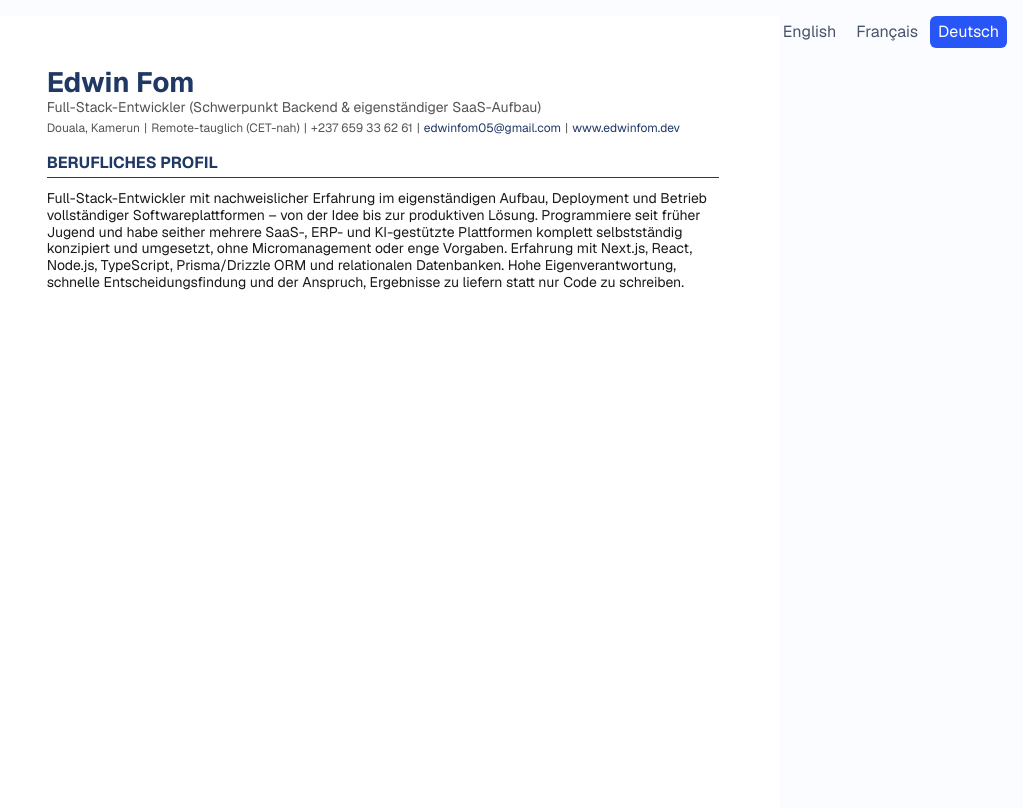
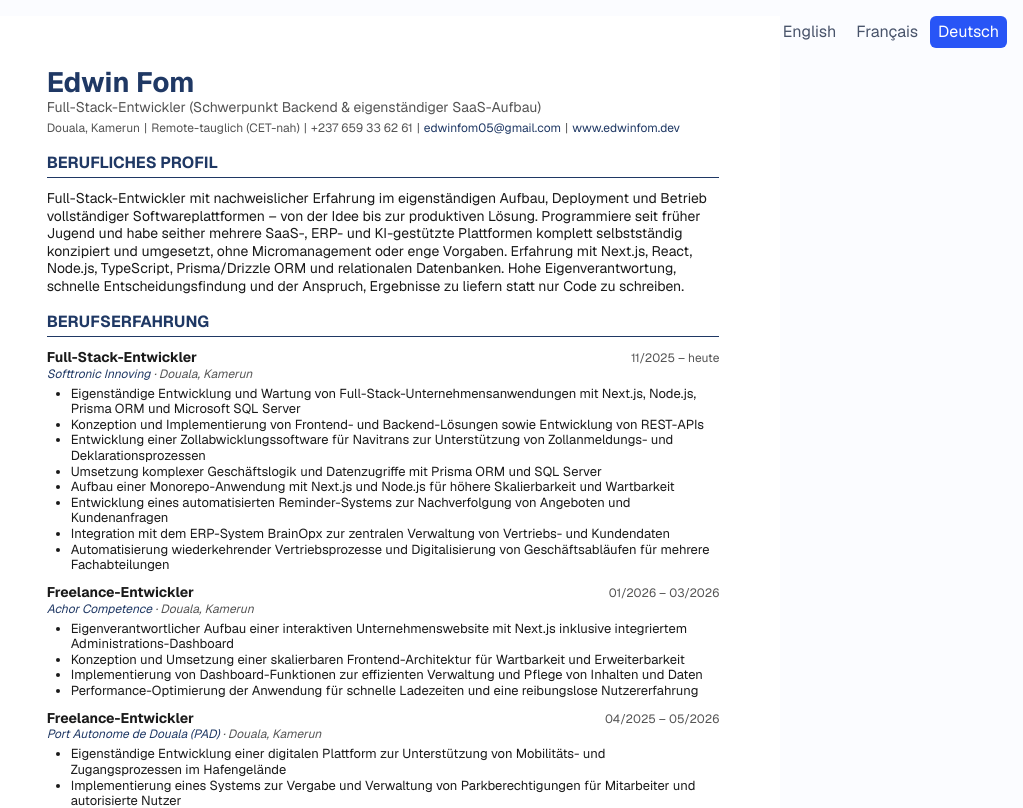
Before and after one commit to Edwinfom00/resume-tailor, a Next.js app: page /de in a window 1280 px wide. Shown: the top 808 px of the page, without its empty margins (257-1280 px from the left). Built offline with nearby package versions, Linux system fonts and the light colour scheme.

Commit message:
08 : Implement the berufsefarung section

```diff
--- a/src/app/[locale]/page.tsx
+++ b/src/app/[locale]/page.tsx
@@ -8,6 +8,7 @@ import {
   type ResumeDocumentPage,
 } from "@/modules/components/resume-document";
 import { ResumeHeader } from "@/modules/components/sections/resume-header";
+import { ResumeExperience } from "@/modules/components/sections/resume-experience";
 import { ResumeProfile } from "@/modules/components/sections/resume-profile";
 import { edwinResume } from "@/modules/fixtures/edwin-resume";
 
@@ -33,6 +34,11 @@ export default async function ResumePreview({ params }: LocalePageProps) {
             resume={resume}
             title={dictionary.resume.profile.title}
           />
+          <ResumeExperience
+            presentLabel={dictionary.resume.experience.presentLabel}
+            resume={resume}
+            title={dictionary.resume.experience.title}
+          />
         </>
       ),
     },
--- a/src/i18n/messages/de.ts
+++ b/src/i18n/messages/de.ts
@@ -20,5 +20,9 @@ export const messages = {
     profile: {
       title: "Berufliches Profil",
     },
+    experience: {
+      title: "Berufserfahrung",
+      presentLabel: "heute",
+    },
   },
 } satisfies Messages;
--- a/src/i18n/messages/en.ts
+++ b/src/i18n/messages/en.ts
@@ -20,5 +20,9 @@ export const messages = {
     profile: {
       title: "Professional Profile",
     },
+    experience: {
+      title: "Work Experience",
+      presentLabel: "Present",
+    },
   },
 } satisfies Messages;
--- a/src/i18n/messages/fr.ts
+++ b/src/i18n/messages/fr.ts
@@ -20,5 +20,9 @@ export const messages = {
     profile: {
       title: "Profil professionnel",
     },
+    experience: {
+      title: "Expérience professionnelle",
+      presentLabel: "Aujourd’hui",
+    },
   },
 } satisfies Messages;
--- a/src/i18n/messages/types.ts
+++ b/src/i18n/messages/types.ts
@@ -17,5 +17,9 @@ export type Messages = {
     profile: {
       title: string;
     };
+    experience: {
+      title: string;
+      presentLabel: string;
+    };
   };
 };
--- /dev/null
+++ b/src/modules/components/sections/resume-experience.tsx
@@ -0,0 +1,71 @@
+import type { ResumeData, ResumeExperience } from "@/@types/resume-data";
+import {
+  formatResumeDateRange,
+  formatResumeLocation,
+} from "./resume-formatters";
+import { ResumeSectionHeading } from "./resume-section-heading";
+
+type ResumeExperienceProps = Readonly<{
+  resume: ResumeData;
+  title: string;
+  presentLabel: string;
+}>;
+
+type ResumeExperienceItemProps = Readonly<{
+  experience: ResumeExperience;
+  presentLabel: string;
+}>;
+
+function ResumeExperienceItem({
+  experience,
+  presentLabel,
+}: ResumeExperienceItemProps) {
+  const location = formatResumeLocation(experience.location);
+
+  return (
+    <article>
+      <div className="flex items-baseline justify-between gap-4">
+        <h3 className="m-0 text-sm leading-tight font-bold text-(--rt-color-resume-copy)">
+          {experience.role}
+        </h3>
+        <time className="shrink-0 [font-size:var(--rt-font-size-resume-meta)] leading-tight text-(--rt-color-resume-body)">
+          {formatResumeDateRange(experience.period, presentLabel)}
+        </time>
+      </div>
+      <p className="m-0 [font-size:var(--rt-font-size-resume-meta)] leading-tight italic">
+        <span className="text-(--rt-color-resume-heading)">
+          {experience.employer}
+        </span>
+        {location ? (
+          <span className="text-(--rt-color-resume-body)"> · {location}</span>
+        ) : null}
+      </p>
+      <ul className="mt-1 mb-0 list-disc space-y-0 pl-6 [font-size:var(--rt-font-size-resume-copy)] leading-(--rt-line-height-resume-copy) text-(--rt-color-resume-copy)">
+        {experience.achievements.map((achievement) => (
+          <li key={achievement}>{achievement}</li>
+        ))}
+      </ul>
+    </article>
+  );
+}
+
+export function ResumeExperience({
+  resume,
+  title,
+  presentLabel,
+}: ResumeExperienceProps) {
+  return (
+    <section className="mt-(--rt-resume-section-gap) px-(--rt-resume-page-inset-inline)">
+      <ResumeSectionHeading>{title}</ResumeSectionHeading>
+      <div className="mt-3 space-y-(--rt-resume-entry-gap)">
+        {resume.experiences.map((experience) => (
+          <ResumeExperienceItem
+            key={experience.id}
+            experience={experience}
+            presentLabel={presentLabel}
+          />
+        ))}
+      </div>
+    </section>
+  );
+}
--- /dev/null
+++ b/src/modules/components/sections/resume-formatters.ts
@@ -0,0 +1,32 @@
+import type {
+  ResumeDate,
+  ResumeDateRange,
+  ResumeLocation,
+} from "@/@types/resume-data";
+
+export function formatResumeDate(date: ResumeDate) {
+  return date.month
+    ? `${String(date.month).padStart(2, "0")}/${date.year}`
+    : String(date.year);
+}
+
+export function formatResumeDateRange(
+  range: ResumeDateRange,
+  presentLabel: string,
+) {
+  return `${formatResumeDate(range.start)} – ${
+    range.end ? formatResumeDate(range.end) : presentLabel
+  }`;
+}
+
+export function formatResumeLocation(location?: ResumeLocation) {
+  if (!location) {
+    return undefined;
+  }
+
+  const label = [location.city, location.region, location.country]
+    .filter((part): part is string => Boolean(part))
+    .join(", ");
+
+  return label || undefined;
+}
--- a/src/modules/components/sections/resume-profile.tsx
+++ b/src/modules/components/sections/resume-profile.tsx
@@ -1,4 +1,5 @@
 import type { ResumeData } from "@/@types/resume-data";
+import { ResumeSectionHeading } from "./resume-section-heading";
 
 type ResumeProfileProps = Readonly<{
   resume: ResumeData;
@@ -7,11 +8,9 @@ type ResumeProfileProps = Readonly<{
 
 export function ResumeProfile({ resume, title }: ResumeProfileProps) {
   return (
-    <section className="mt-[4.5mm] px-(--rt-resume-page-inset-inline)">
-      <h2 className="m-0 border-b border-(--rt-color-resume-heading) pb-1 text-base leading-tight font-bold uppercase tracking-normal text-(--rt-color-resume-heading)">
-        {title}
-      </h2>
-      <p className="mt-3 mb-0 text-sm leading-(--rt-line-height-resume-copy) text-(--rt-color-resume-copy)">
+    <section className="mt-(--rt-resume-section-gap) px-(--rt-resume-page-inset-inline)">
+      <ResumeSectionHeading>{title}</ResumeSectionHeading>
+      <p className="mt-3 mb-0 text-sm leading-tight text-(--rt-color-resume-copy)">
         {resume.profile.summary}
       </p>
     </section>
--- /dev/null
+++ b/src/modules/components/sections/resume-section-heading.tsx
@@ -0,0 +1,13 @@
+import type { ReactNode } from "react";
+
+type ResumeSectionHeadingProps = Readonly<{
+  children: ReactNode;
+}>;
+
+export function ResumeSectionHeading({ children }: ResumeSectionHeadingProps) {
+  return (
+    <h2 className="m-0 border-b border-(--rt-color-resume-heading) pb-1 text-base leading-tight font-bold uppercase tracking-normal text-(--rt-color-resume-heading)">
+      {children}
+    </h2>
+  );
+}
--- a/src/styles/tokens.css
+++ b/src/styles/tokens.css
@@ -56,6 +56,8 @@
   --rt-font-size-4xl: 2.25rem;
   --rt-font-size-display: clamp(2.5rem, 4vw, 4.25rem);
   --rt-font-size-resume-name: 1.75rem;
+  --rt-font-size-resume-copy: 0.8125rem;
+  --rt-font-size-resume-meta: 0.75rem;
   --rt-line-height-tight: 1.1;
   --rt-line-height-snug: 1.25;
   --rt-line-height-normal: 1.5;
@@ -102,6 +104,8 @@
   --rt-page-gutter: clamp(1rem, 4vw, 2.5rem);
   --rt-resume-page-inset-inline: 16mm;
   --rt-resume-page-inset-block-start: 13.5mm;
+  --rt-resume-section-gap: 4.5mm;
+  --rt-resume-entry-gap: 3mm;
   --rt-control-height-sm: 2.25rem;
   --rt-control-height-md: 2.75rem;
   --rt-control-height-lg: 3.25rem;
```
